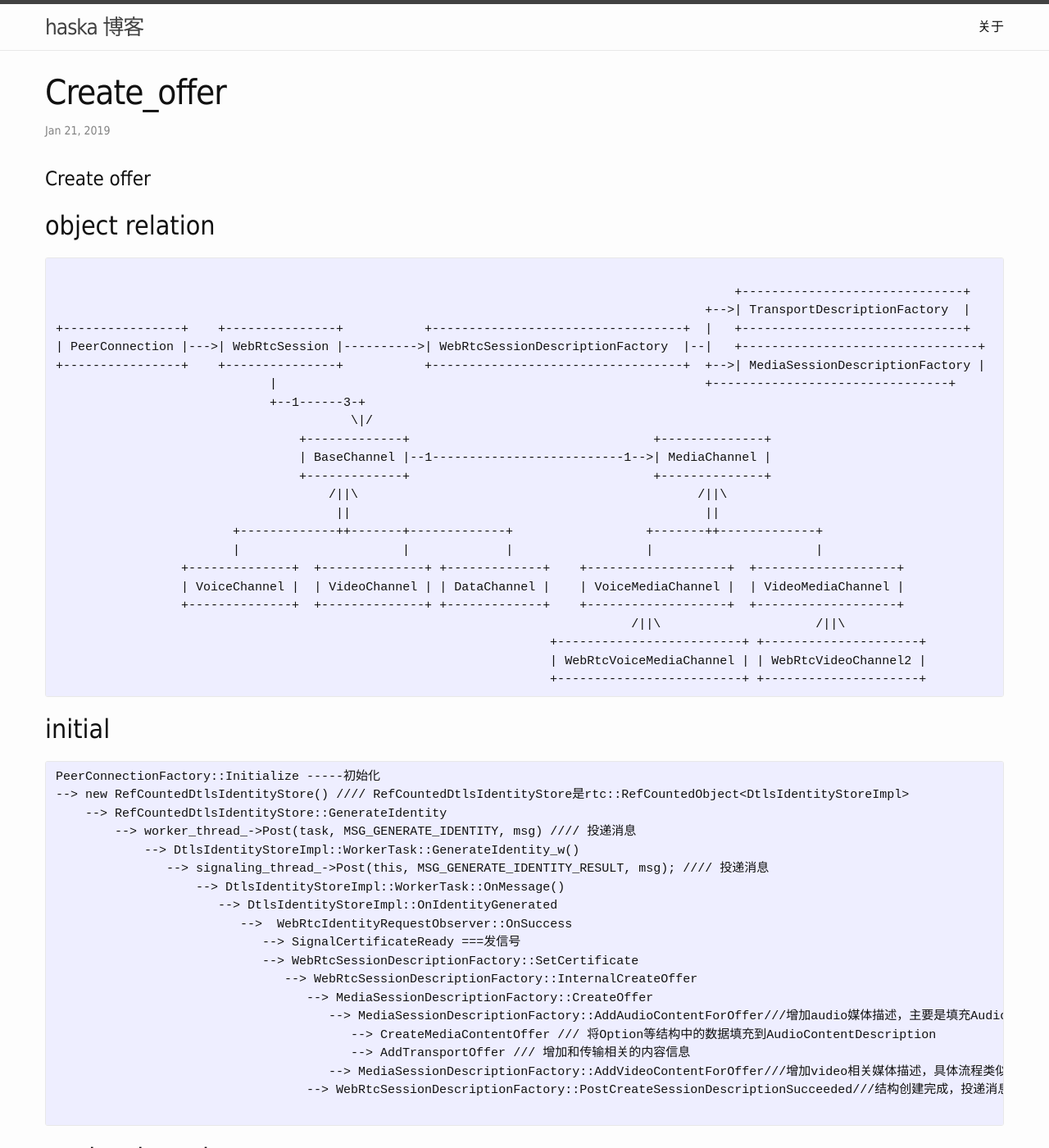
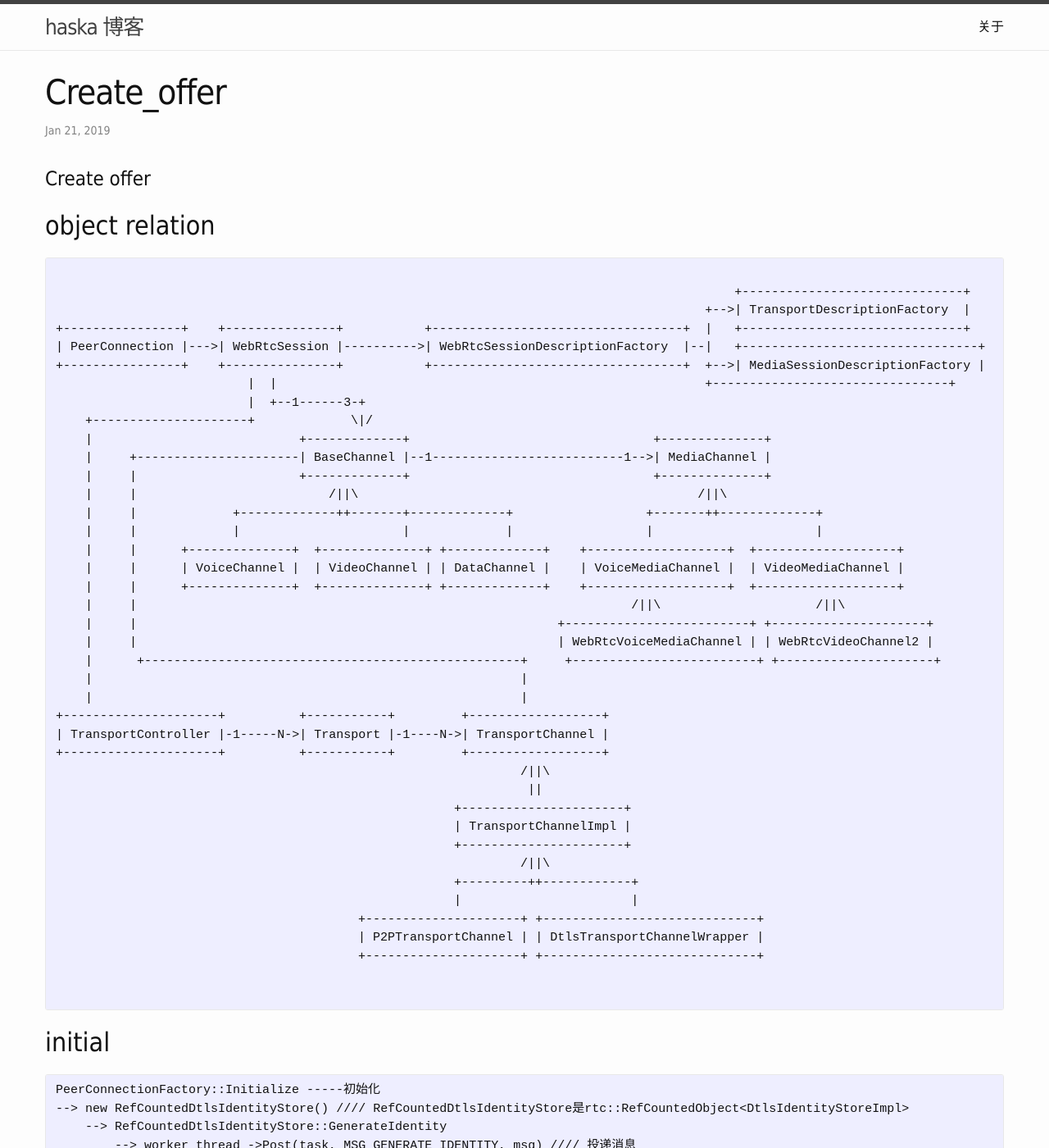
Before and after one commit to haska1025/haska1025.github.io, a Jekyll site: the page built from _posts/2019-01-21-create_offer.md, in a window 1280 px wide and 1400 px high. Shown: the whole window at 82% size. Built offline with Jekyll 4.4.1, drawn with Linux system fonts in a browser that asks for light colours; our own code applies the rules of GitHub Pages for plain Markdown files.

Commit message:
Update 2019-01-21-create_offer.md

````diff
--- a/_posts/2019-01-21-create_offer.md
+++ b/_posts/2019-01-21-create_offer.md
@@ -9,23 +9,40 @@
 +----------------+    +---------------+           +----------------------------------+  |   +------------------------------+
 | PeerConnection |--->| WebRtcSession |---------->| WebRtcSessionDescriptionFactory  |--|   +--------------------------------+
 +----------------+    +---------------+           +----------------------------------+  +-->| MediaSessionDescriptionFactory |
-                             |                                                          +--------------------------------+
-                             +--1------3-+
-                                        \|/
-                                 +-------------+                                 +--------------+
-                                 | BaseChannel |--1--------------------------1-->| MediaChannel |
-                                 +-------------+                                 +--------------+
-                                     /||\                                              /||\
-                                      ||                                                ||
-                        +-------------++-------+-------------+                  +-------++-------------+
-                        |                      |             |                  |                      |
-                 +--------------+  +--------------+ +-------------+    +-------------------+  +-------------------+
-                 | VoiceChannel |  | VideoChannel | | DataChannel |    | VoiceMediaChannel |  | VideoMediaChannel |
-                 +--------------+  +--------------+ +-------------+    +-------------------+  +-------------------+
-                                                                              /||\                     /||\
-                                                                   +-------------------------+ +---------------------+
-                                                                   | WebRtcVoiceMediaChannel | | WebRtcVideoChannel2 |
-                                                                   +-------------------------+ +---------------------+
+                          |  |                                                          +--------------------------------+
+                          |  +--1------3-+
+    +---------------------+             \|/
+    |                            +-------------+                                 +--------------+
+    |     +----------------------| BaseChannel |--1--------------------------1-->| MediaChannel |
+    |     |                      +-------------+                                 +--------------+
+    |     |                          /||\                                              /||\
+    |     |             +-------------++-------+-------------+                  +-------++-------------+
+    |     |             |                      |             |                  |                      |
+    |     |      +--------------+  +--------------+ +-------------+    +-------------------+  +-------------------+
+    |     |      | VoiceChannel |  | VideoChannel | | DataChannel |    | VoiceMediaChannel |  | VideoMediaChannel |
+    |     |      +--------------+  +--------------+ +-------------+    +-------------------+  +-------------------+
+    |     |                                                                   /||\                     /||\
+    |     |                                                         +-------------------------+ +---------------------+
+    |     |                                                         | WebRtcVoiceMediaChannel | | WebRtcVideoChannel2 |
+    |      +---------------------------------------------------+     +-------------------------+ +---------------------+
+    |                                                          |
+    |                                                          |
++---------------------+          +-----------+         +------------------+
+| TransportController |-1-----N->| Transport |-1----N->| TransportChannel |
++---------------------+          +-----------+         +------------------+
+                                                               /||\
+                                                                ||
+                                                      +----------------------+
+                                                      | TransportChannelImpl |
+                                                      +----------------------+
+                                                               /||\
+                                                      +---------++------------+
+                                                      |                       |
+                                         +---------------------+ +-----------------------------+
+                                         | P2PTransportChannel | | DtlsTransportChannelWrapper |
+                                         +---------------------+ +-----------------------------+
+
+
 ```
 
 ## initial
````
